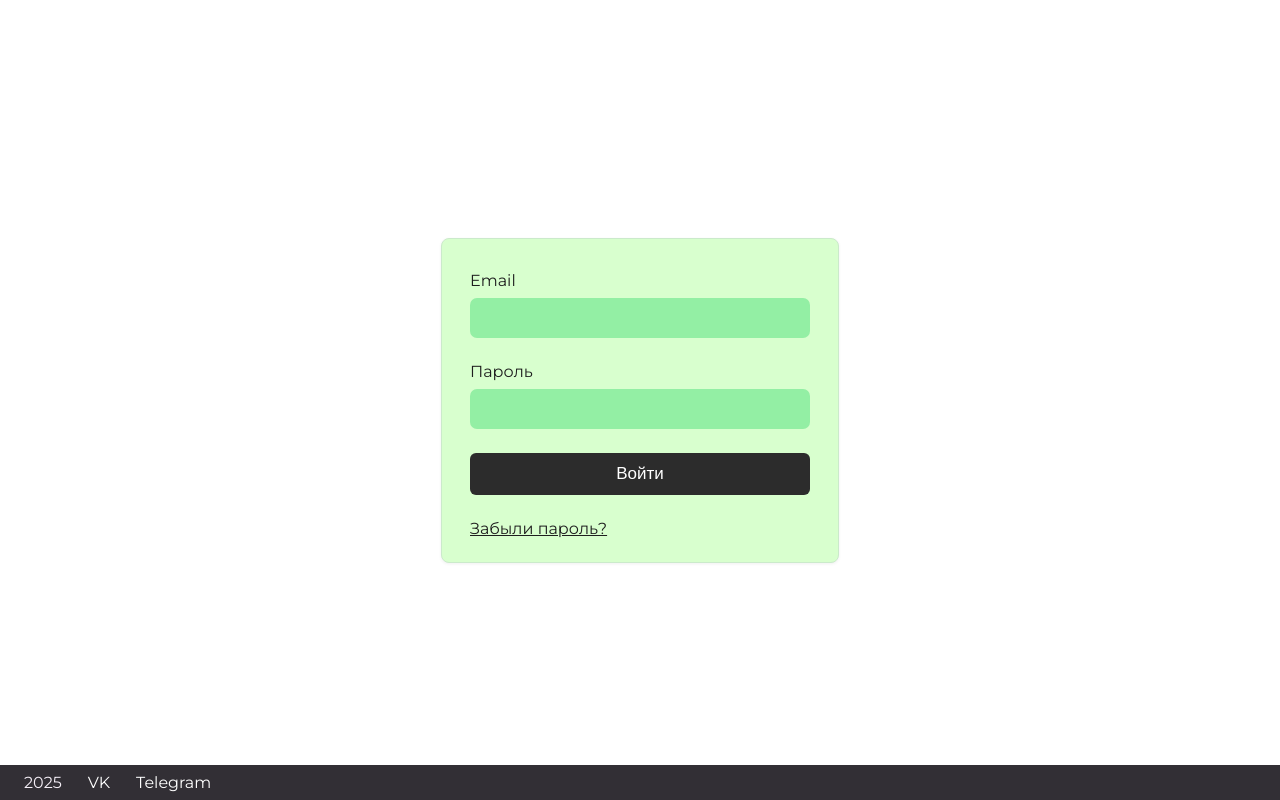
After one commit to BinaryBard7279/Summer_project, a FastAPI app: template backend/templates/account.html in a window 1280 px wide. The commit adds this page. Run offline with FastAPI, Linux system fonts and the light colour scheme; the template is opened without the code that fills it, so the values that code supplies are empty.

Commit message:
страниаца входа

```diff
--- /dev/null
+++ b/backend/static/account.css
@@ -0,0 +1,103 @@
+body {
+    margin: 0;
+    padding: 0;
+    min-height: 100vh;
+    width: 100vw;
+    box-sizing: border-box;
+    background: #fff;
+    font-family: 'Montserrat', Arial, sans-serif;
+    display: flex;
+    align-items: center;
+    justify-content: center;
+}
+
+.login-container {
+    background-color: #D8FFCE;
+    border-radius: 8px;
+    box-shadow: 0 1px 3px rgba(60,60,60,0.08);
+    padding: 32px 28px 24px 28px;
+    min-width: 340px;
+    display: flex;
+    flex-direction: column;
+    border: 1px solid #cbeacb;
+}
+
+.login-form {
+    display: flex;
+    flex-direction: column;
+}
+
+.login-form label {
+    font-size: 16px;
+    color: #1E1E1E;
+    margin-bottom: 8px;
+    font-weight: 400;
+}
+
+.login-form input[type="email"],
+.login-form input[type="password"] {
+    padding: 10px 12px;
+    border: none;
+    border-radius: 7px;
+    background: #93EFA4;
+    font-size: 17px;
+    margin-bottom: 24px;
+    transition: box-shadow 0.2s;
+}
+
+.login-form input[type="email"]:focus,
+.login-form input[type="password"]:focus {
+    box-shadow: 0 0 0 2px #7be89c;
+}
+
+.login-form button {
+    background: #2C2C2C;
+    color: #fff;
+    border: none;
+    border-radius: 6px;
+    padding: 11px 0;
+    font-size: 17px;
+    font-weight: 500;
+    cursor: pointer;
+    margin-bottom: 24px;
+    transition: background 0.2s;
+}
+
+.login-form button:hover {
+    background: #444;
+}
+
+.login-form .forgot {
+    font-size: 16px;
+    font-weight: 400;
+    color: #1E1E1E;
+    text-decoration: underline;
+    cursor: pointer;
+    width: fit-content;
+}
+
+.login-form .forgot:hover {
+    color: #0a7c3a;
+}
+
+.footer {
+    background-color: #322F35;
+    color: #F5EFF7;
+    display: flex;
+    align-items: center;
+    justify-content: flex-start;
+    gap: 18px;
+    padding: 8px 24px;
+    font-size: 1rem;
+    left: 0;
+    bottom: 0;
+    width: 100%;
+    position: fixed;
+    z-index: 10;
+}
+.footer a {
+    color: #fff;
+    text-decoration: none;
+    margin-left: 8px;
+    transition: color 0.2s;
+}
--- /dev/null
+++ b/backend/templates/account.html
@@ -0,0 +1,34 @@
+<!DOCTYPE html>
+<html lang="ru">
+<head>
+    <meta charset="UTF-8">
+    <meta name="viewport" content="width=device-width, initial-scale=1.0">
+    <title>Вход в аккаунт</title>
+    <!-- Подключение стилей -->
+    <link rel="stylesheet" href="../static/account.css">
+    <!-- Google Fonts для современного шрифта -->
+    <link href="https://fonts.googleapis.com/css?family=Montserrat:400,500&display=swap" rel="stylesheet">
+</head>
+<body>
+    <!-- Центрированный контейнер формы -->
+    <div class="login-container">
+        <!-- Форма авторизации -->
+        <form class="login-form">
+            <label for="email">Email</label>
+            <input type="email" id="email" name="email" required>
+
+            <label for="password">Пароль</label>
+            <input type="password" id="password" name="password" required>
+
+            <button type="submit">Войти</button>
+            <a href="#" class="forgot">Забыли пароль?</a>
+        </form>
+    </div>
+    <!-- Нижний футер -->
+    <footer class="footer">
+        <span>2025</span>
+        <a href="#">VK</a>
+        <a href="#">Telegram</a>
+    </footer>
+</body>
+</html>
```
Also changed, not shown: backend/static/style.css (+0 -34 lines).
